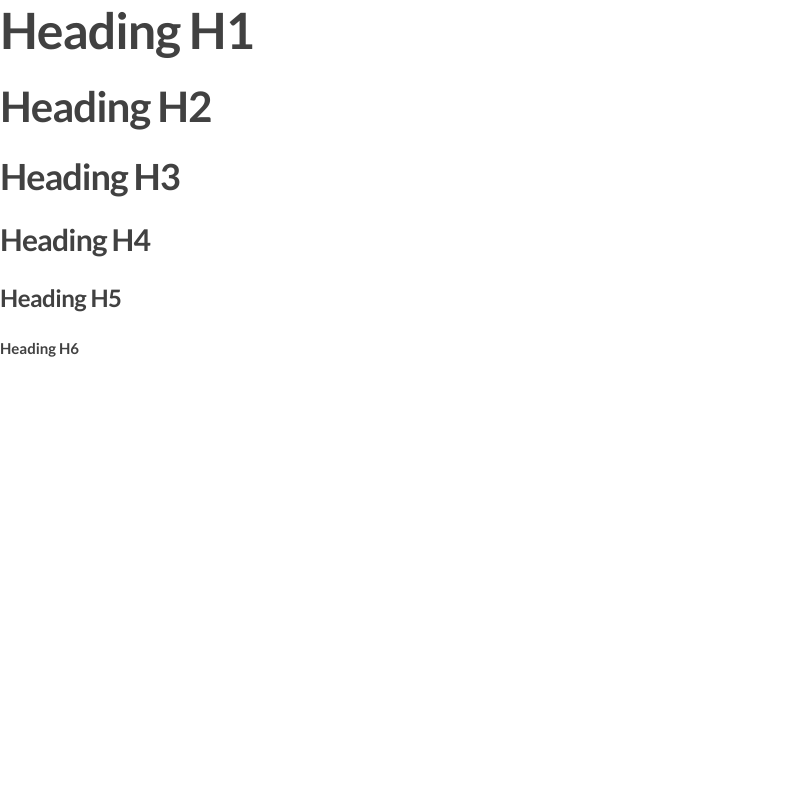
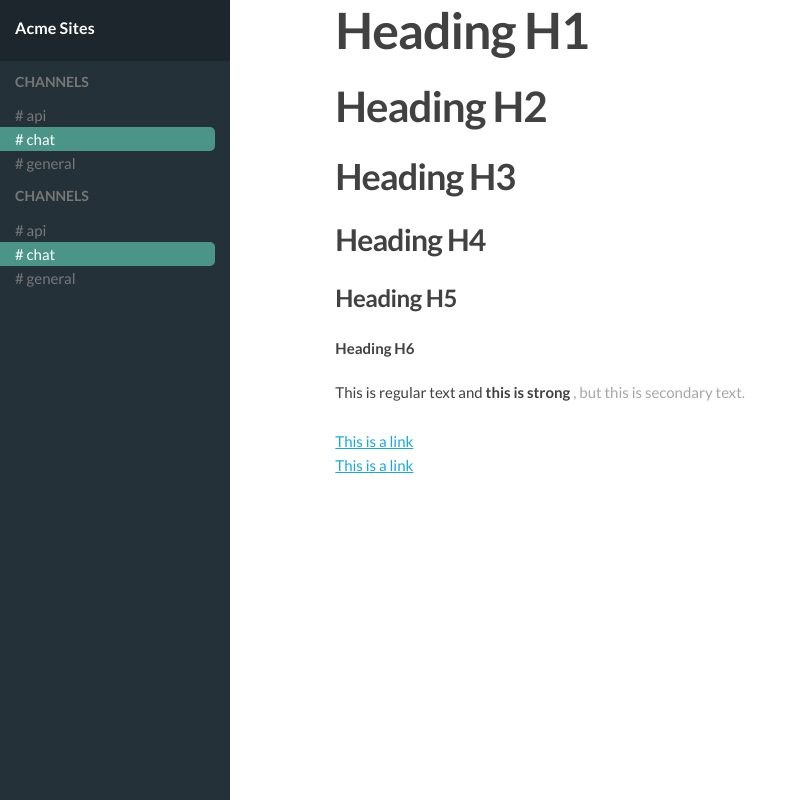
Before and after one commit to caco0516/skully, a plain HTML site: page index.html in a window 1280 px wide. Shown: the whole page, without its empty margins (0-807 px from the left). Drawn offline with Linux system fonts and the light colour scheme.

Commit message:
Adds side navigation example

```diff
--- a/index.html
+++ b/index.html
@@ -1,47 +1,59 @@
 <!DOCTYPE html>
 <html>
+
 <head>
     <meta charset="utf-8">
     <meta name="author" content="Carlos Castillo">
     <meta name="description" content="Skully Example">
-
     <!-- Mobile Stuff -->
     <meta http-equiv="X-UA-Compatible" content="IE=edge">
     <meta name="viewport" content="width=device-width, initial-scale=1">
     <meta name="msapplication-tap-highlight" content="no">
-
     <!-- Chrome on Android -->
     <meta name="mobile-web-app-capable" content="yes">
     <meta name="application-name" content="CHANGE-ME">
-
     <!-- Safari on iOS -->
     <meta name="apple-mobile-web-app-capable" content="yes">
     <meta name="apple-mobile-web-app-status-bar-style" content="black">
     <meta name="apple-mobile-web-app-title" content="CHANGE-ME">
-
-
     <meta name="theme-color" content="#000000">
-
     <link rel="shortcut icon" href="favicon.ico">
-
     <title>Skully</title>
     <link href="https://fonts.googleapis.com/css?family=Lato:300,400,700" rel="stylesheet">
-
     <link href="css/normalize.css" rel="stylesheet">
-        <link href="css/skully.css" rel="stylesheet">
-
-    </head>
+    <link href="css/skully.css" rel="stylesheet"> </head>
 
 <body>
     <!-- Insert your HTML here -->
-
+    <nav class="side-nav">
+        <h1>Acme Sites</h1>
+        <ul class="nav-list">
+            <li class="nav-list-section">channels</li>
+            <li class="nav-list-item"><a href="#">api</a></li>
+            <li class="nav-list-item active"><a href="#">chat</a></li>
+            <li class="nav-list-item"><a href="#">general</a></li>
+            <li class="nav-list-section">channels</li>
+            <li class="nav-list-item"><a href="#">api</a></li>
+            <li class="nav-list-item active"><a href="#">chat</a></li>
+            <li class="nav-list-item"><a href="#">general</a></li>
+        </ul>
+    </nav>
+    <div class="side-nav-content">
+        <div class="container">
             <h1>Heading H1</h1>
             <h2>Heading H2</h2>
             <h3>Heading H3</h3>
             <h4>Heading H4</h4>
             <h5>Heading H5</h5>
             <h6>Heading H6</h6>
-
+            <div>
+                <p>This is regular text and <strong>this is strong</strong> <span class="secondary-text">, but this is secondary text.</span></p>
+            </div>
+            <div><a href="#">This is a link</a></div>
+            <div><a href="#">This is a link</a></div>
+        </div>
+    </div>
     <!-- Scripts -->
 </body>
+
 </html>
```
Lines whose indentation alone changed are shown as unchanged.
